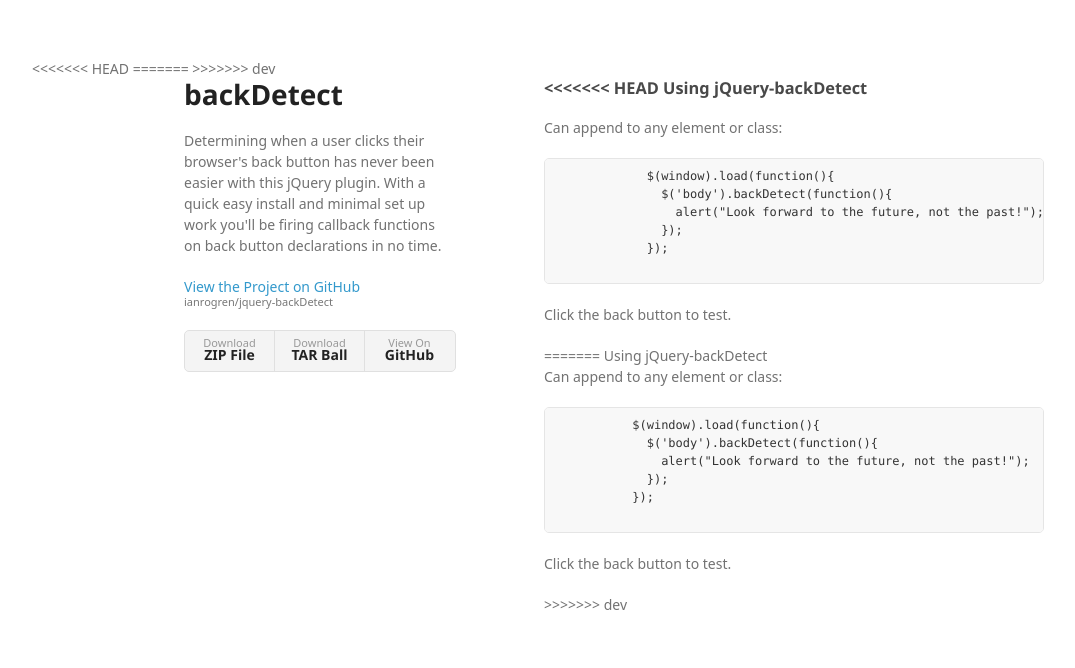
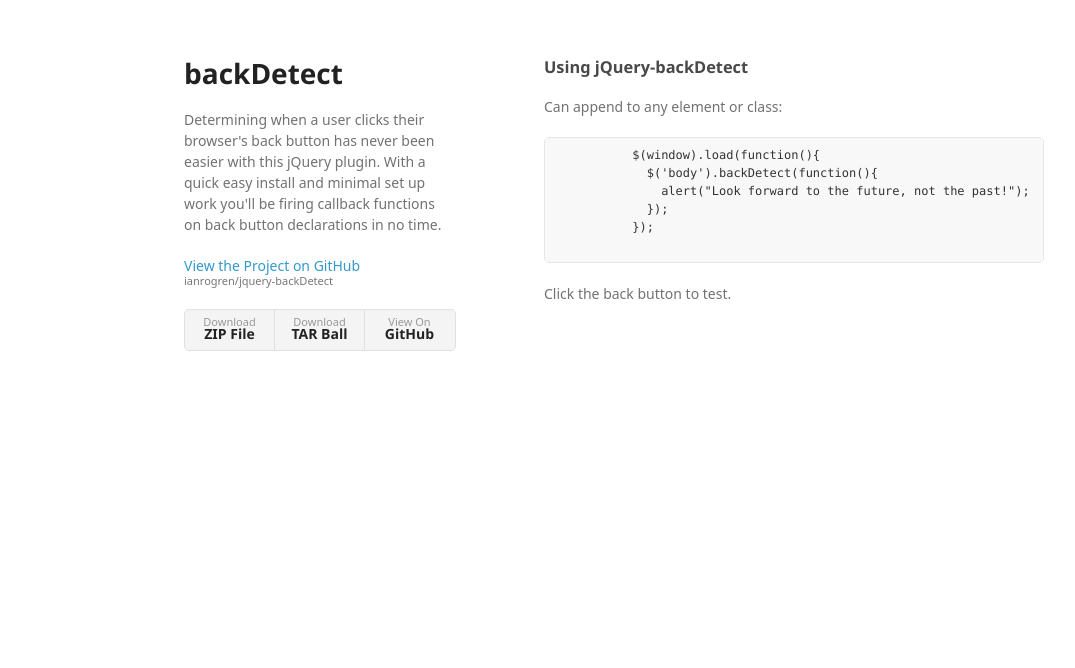
Before and after one commit to 2iamhuyvu/jquery-backDetect, a plain HTML site: page index.html in a window 1280 px wide. Shown: the whole page, without its empty margins (26-1101 px from the left). Drawn offline with nearby package versions, Linux system fonts and the light colour scheme; a web font is replaced by a local one.

Commit message:
merge fix

```diff
--- a/index.html
+++ b/index.html
@@ -4,10 +4,6 @@
     <meta charset="utf-8">
     <meta http-equiv="X-UA-Compatible" content="chrome=1">
     <title>jQuery backDetect</title>
-<<<<<<< HEAD
-
-=======
->>>>>>> dev
     <link rel="stylesheet" href="stylesheets/styles.css">
     <link rel="stylesheet" href="stylesheets/github-light.css">
     <meta name="viewport" content="width=device-width">
@@ -40,19 +36,6 @@
       </header>
       <section>
         <h3>
-<<<<<<< HEAD
-          <a id="welcome-to-github-pages" class="anchor" href="#welcome-to-github-pages" aria-hidden="true"><span aria-hidden="true" class="octicon octicon-link"></span></a>Using jQuery-backDetect</h3>
-
-          <p>Can append to any element or class:</p>
-          <pre>
-            $(window).load(function(){
-              $('body').backDetect(function(){
-                alert("Look forward to the future, not the past!");
-              });
-            });
-          </pre>
-          <p>Click the back button to test.</p>
-=======
           <a id="welcome-to-github-pages" class="anchor" href="#welcome-to-github-pages" aria-hidden="true"><span aria-hidden="true" class="octicon octicon-link"></span></a>Using jQuery-backDetect
         </h3>
         <p>Can append to any element or class:</p>
@@ -64,7 +47,6 @@
           });
         </pre>
         <p>Click the back button to test.</p>
->>>>>>> dev
       </section>
     </div>
   </body>
```
